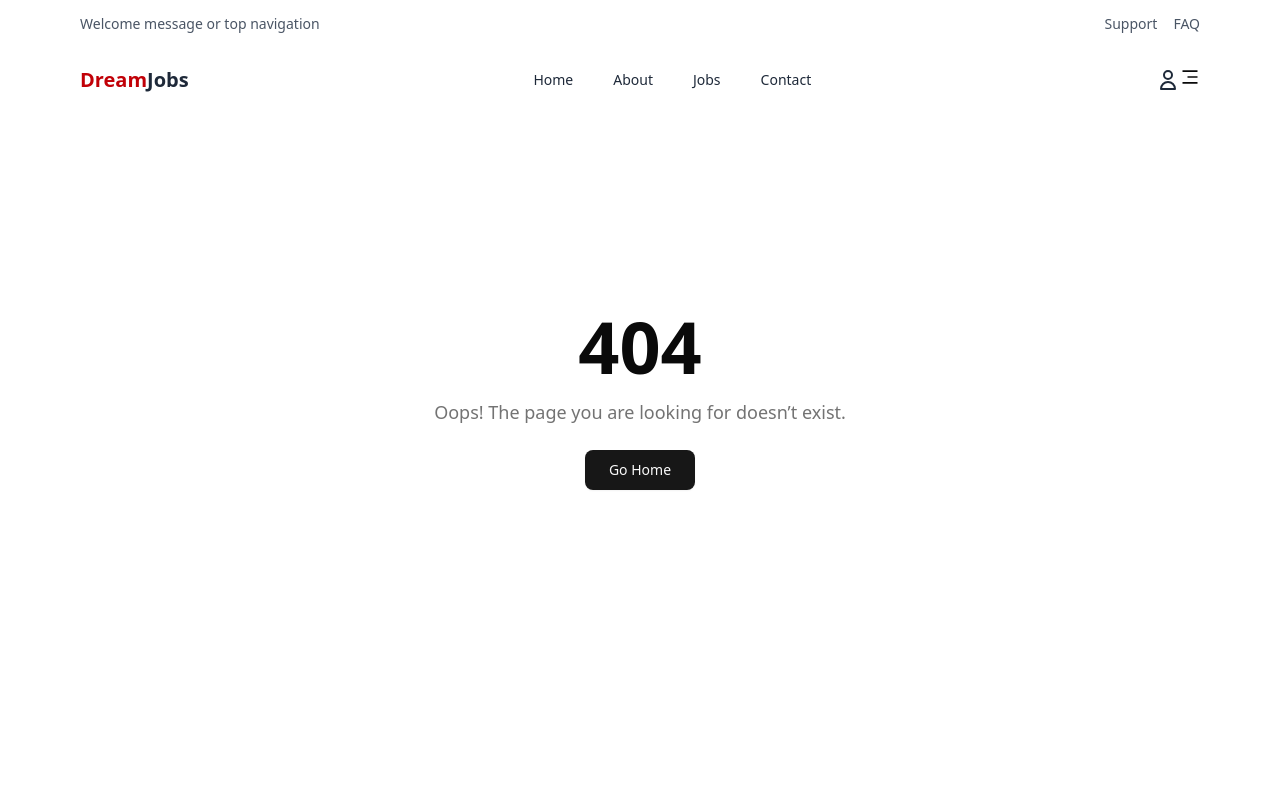
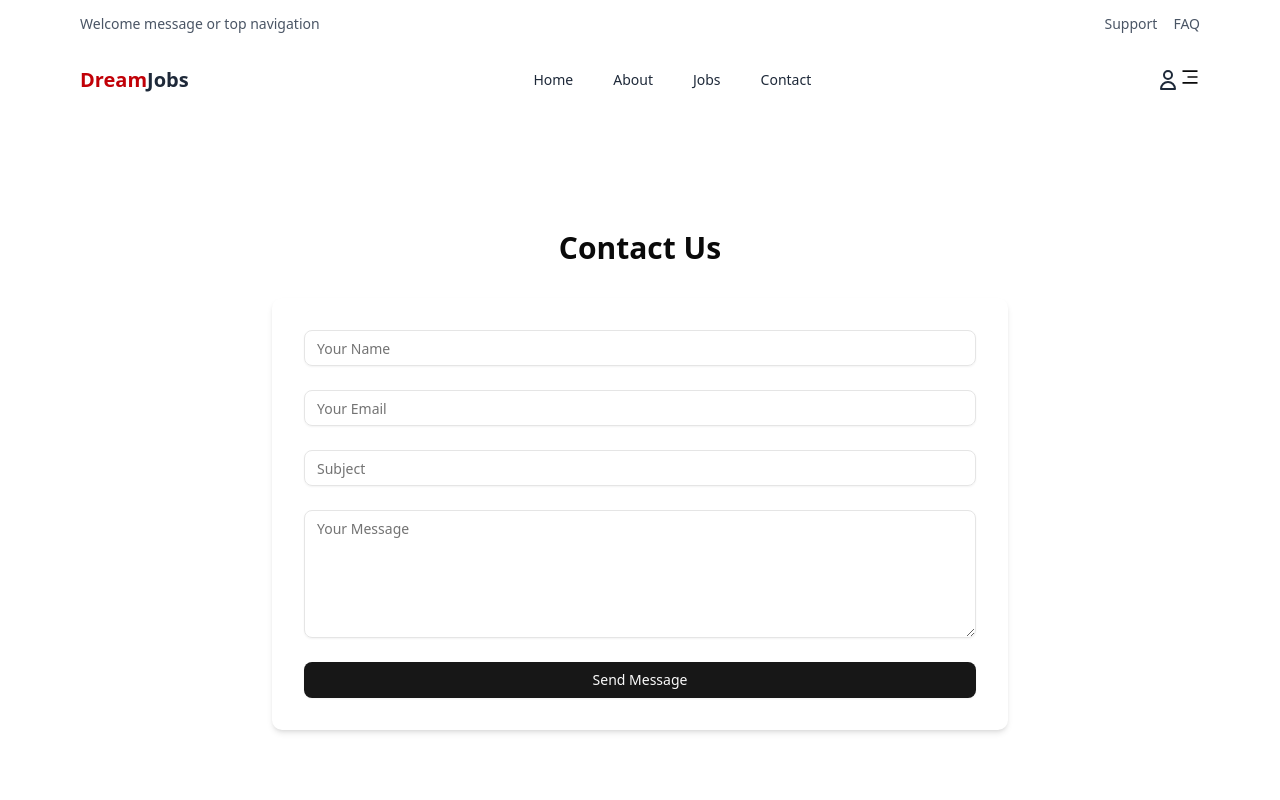
Before and after one commit to ka-tasin/dream-jobs, a Next.js app in the folder client/: page /contact in a window 1280 px wide. Before the commit this address had no page. Shown: the top 800 px of the page. Built offline with nearby package versions, Linux system fonts and the light colour scheme; no server answers.

Commit message:
contact page is created

```diff
--- a/client/src/app/about-us/page.jsx
+++ b/client/src/app/about-us/page.jsx
@@ -4,6 +4,7 @@ import { useInView } from "react-intersection-observer";
 import { FaBullseye, FaHandshake, FaRocket, FaUsers } from "react-icons/fa";
 import { TeamMemberCard } from "@/custom-components/About-us/TeamMembers/TeamMembers";
 import Image from "next/image";
+import Link from "next/link";
 
 export default function AboutUsPage() {
   const [ref, inView] = useInView({
@@ -136,8 +137,8 @@ export default function AboutUsPage() {
               <Image
                 src="/images/team.png"
                 alt="DreamJobs team working"
-                width={800} // set a proper width
-                height={600} // set a proper height
+                width={800}
+                height={600}
                 className="rounded-lg shadow-xl object-cover"
               />
             </motion.div>
@@ -331,12 +332,18 @@ export default function AboutUsPage() {
             talent, we&apos;re here to help you succeed.
           </p>
           <div className="flex flex-col sm:flex-row justify-center gap-4">
+            <Link href="/add-jobs">
+              {" "}
               <button className="px-8 py-3 bg-amber-600 hover:bg-amber-700 text-white font-medium rounded-lg">
                 Post a Job
               </button>
+            </Link>
+            <Link href="/jobs">
+              {" "}
               <button className="px-8 py-3 bg-gray-800 hover:bg-gray-700 text-white font-medium rounded-lg">
                 Browse Jobs
               </button>
+            </Link>
           </div>
         </div>
       </motion.section>
--- /dev/null
+++ b/client/src/app/contact/page.tsx
@@ -0,0 +1,111 @@
+"use client";
+
+import { useState } from "react";
+import { toast } from "react-toastify";
+import { Loader2 } from "lucide-react";
+import { Input } from "@/components/ui/input";
+import { Textarea } from "@/components/ui/textarea";
+import { Button } from "@/components/ui/button";
+import apiClient from "@/lib/utils/axiosFetcher";
+
+export default function ContactPage() {
+  const [formData, setFormData] = useState({
+    name: "",
+    email: "",
+    subject: "",
+    message: "",
+  });
+
+  const [loading, setLoading] = useState(false);
+
+  const handleChange = (
+    e: React.ChangeEvent<HTMLInputElement | HTMLTextAreaElement>
+  ) => {
+    setFormData({ ...formData, [e.target.name]: e.target.value });
+  };
+
+  const handleSubmit = async (e: React.FormEvent) => {
+    e.preventDefault();
+
+    const { name, email, subject, message } = formData;
+
+    if (!name || !email || !subject || !message) {
+      toast.error("Please fill in all fields");
+      return;
+    }
+
+    setLoading(true);
+
+    try {
+      await apiClient("/api/v1/contact", {
+        method: "POST",
+        body: formData,
+      });
+
+      toast.success("Message sent successfully!");
+      setFormData({ name: "", email: "", subject: "", message: "" });
+    } catch (err: any) {
+      toast.error(err?.message || "Failed to send message");
+    } finally {
+      setLoading(false);
+    }
+  };
+
+  return (
+    <div className="max-w-3xl mx-auto py-12 px-4 min-h-screen flex flex-col justify-center mt-20">
+      <h1 className="text-3xl font-bold text-center mb-8">Contact Us</h1>
+
+      <form
+        onSubmit={handleSubmit}
+        className="space-y-6 bg-white p-8 rounded-lg shadow-md"
+      >
+        <Input
+          name="name"
+          placeholder="Your Name"
+          value={formData.name}
+          onChange={handleChange}
+          required
+          className="w-full"
+          type={"text"}
+        />
+        <Input
+          name="email"
+          type="email"
+          placeholder="Your Email"
+          value={formData.email}
+          onChange={handleChange}
+          required
+          className="w-full"
+        />
+        <Input
+          name="subject"
+          placeholder="Subject"
+          value={formData.subject}
+          onChange={handleChange}
+          required
+          className="w-full"
+          type={"text"}
+        />
+        <Textarea
+          name="message"
+          placeholder="Your Message"
+          value={formData.message}
+          onChange={handleChange}
+          required
+          className="w-full h-32"
+        />
+
+        <Button type="submit" className="w-full" disabled={loading}>
+          {loading ? (
+            <div className="flex items-center justify-center gap-2">
+              <Loader2 className="w-4 h-4 animate-spin" />
+              Sending...
+            </div>
+          ) : (
+            "Send Message"
+          )}
+        </Button>
+      </form>
+    </div>
+  );
+}
--- a/client/src/app/jobs/page.tsx
+++ b/client/src/app/jobs/page.tsx
@@ -7,6 +7,7 @@ import { Input } from "@/components/ui/input";
 import apiClient from "@/lib/utils/axiosFetcher";
 import { JobCard } from "@/custom-components/Home/TopJobs/JobCard";
 import { DreamJobsLoader } from "@/custom-components/common/DataLoading/DataLoading";
+import Link from "next/link";
 
 interface Job {
   id: string;
@@ -143,8 +144,10 @@ export default function AllJobsPage() {
         {/* Job Type Quick Filters */}
         <motion.div
           variants={itemVariants}
-          className="flex gap-2 mb-8 flex-wrap"
+          className="flex  gap-2 mb-8 flex-wrap"
         >
+          <div className="flex w-full justify-between items-center">
+            <div>
               {["all", "PART_TIME", "FULL_TIME", "REMOTE", "INTERNSHIP"].map(
                 (type) => (
                   <Button
@@ -162,6 +165,20 @@ export default function AllJobsPage() {
                   </Button>
                 )
               )}
+            </div>
+            <div>
+              <motion.div
+                variants={itemVariants}
+                className="flex justify-end mb-6"
+              >
+                <Link href="/add-jobs">
+                  <Button className="bg-gray-800 hover:bg-gray-700 text-white px-6 py-2">
+                    + Add Job
+                  </Button>
+                </Link>
+              </motion.div>
+            </div>
+          </div>
         </motion.div>
 
         {/* Job Count */}
--- a/client/src/components/ui/textarea.jsx
+++ b/client/src/components/ui/textarea.jsx
@@ -1,3 +1,5 @@
+import { cn } from "@/lib/utils";
+
 function Textarea({ className = "", ...props }) {
   return (
     <textarea
```
Lines whose indentation alone changed are shown as unchanged.
